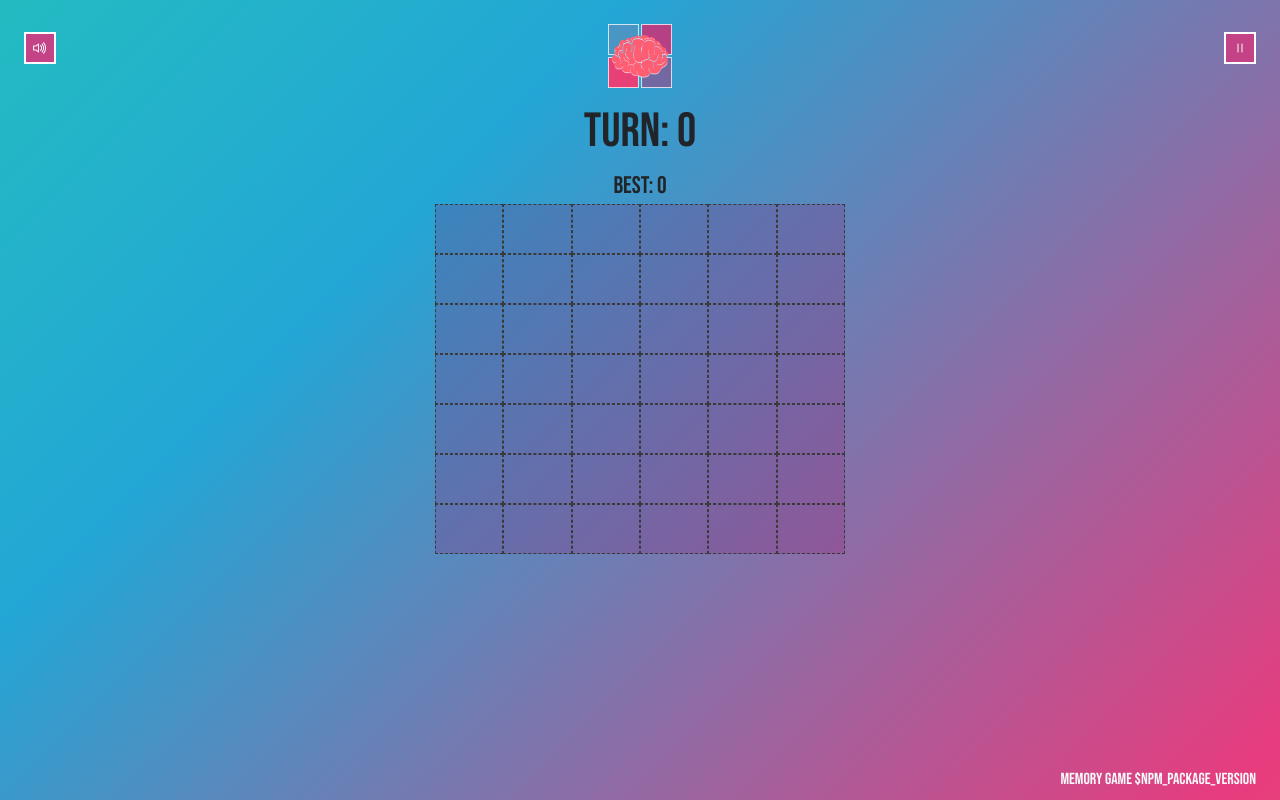
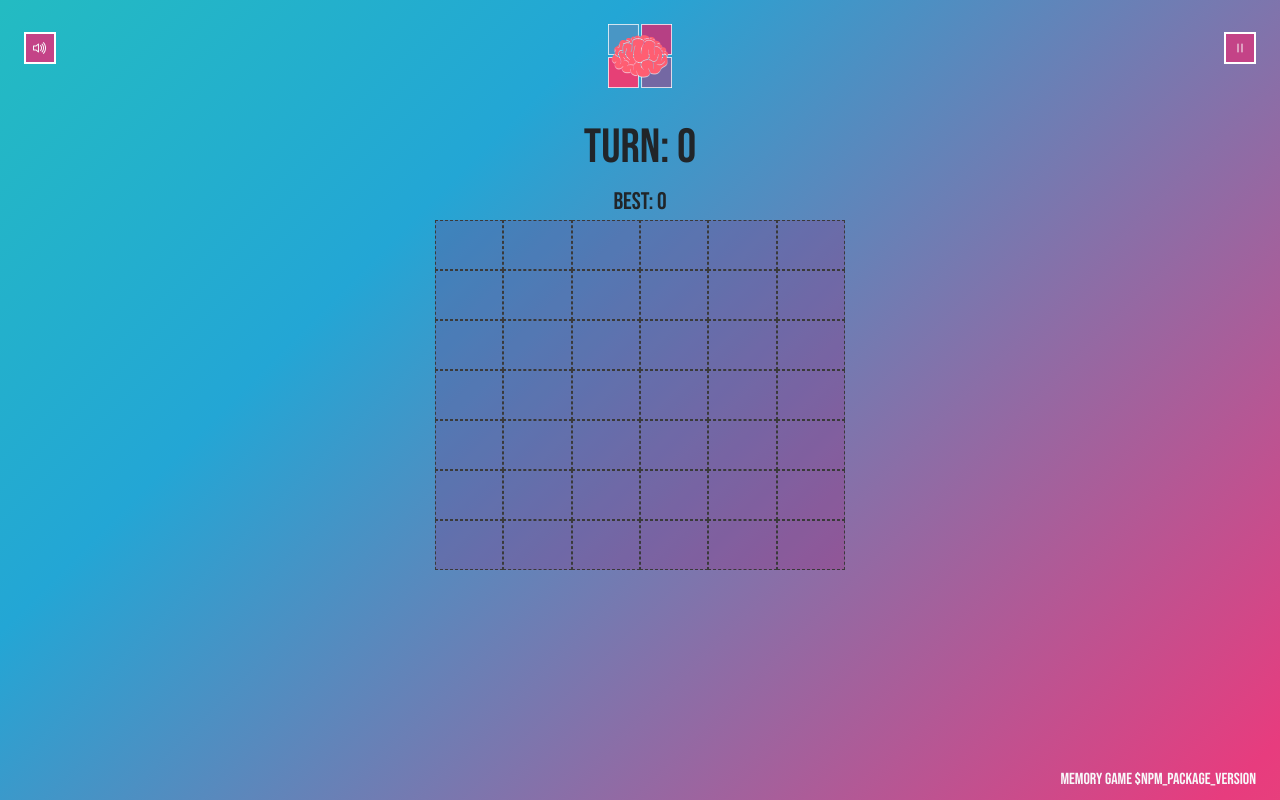
Before and after one commit to coding-nerfilio/memory-game, a React (Create React App) app: page /game in a window 1280 px wide. Built offline with nearby package versions, Linux system fonts and the light colour scheme.

Commit message:
Fixing margin

```diff
--- a/src/component/Score.tsx
+++ b/src/component/Score.tsx
@@ -2,7 +2,7 @@ import { Col, Row } from "react-bootstrap";
 
 const Score = (props: { turn: number; best: number }) => {
 	return (
-		<Row className="text-center  ">
+		<Row className="text-center  mt-3">
 			<Col xs={12} className="turn">
 				TURN: {props.turn}
 			</Col>
```
